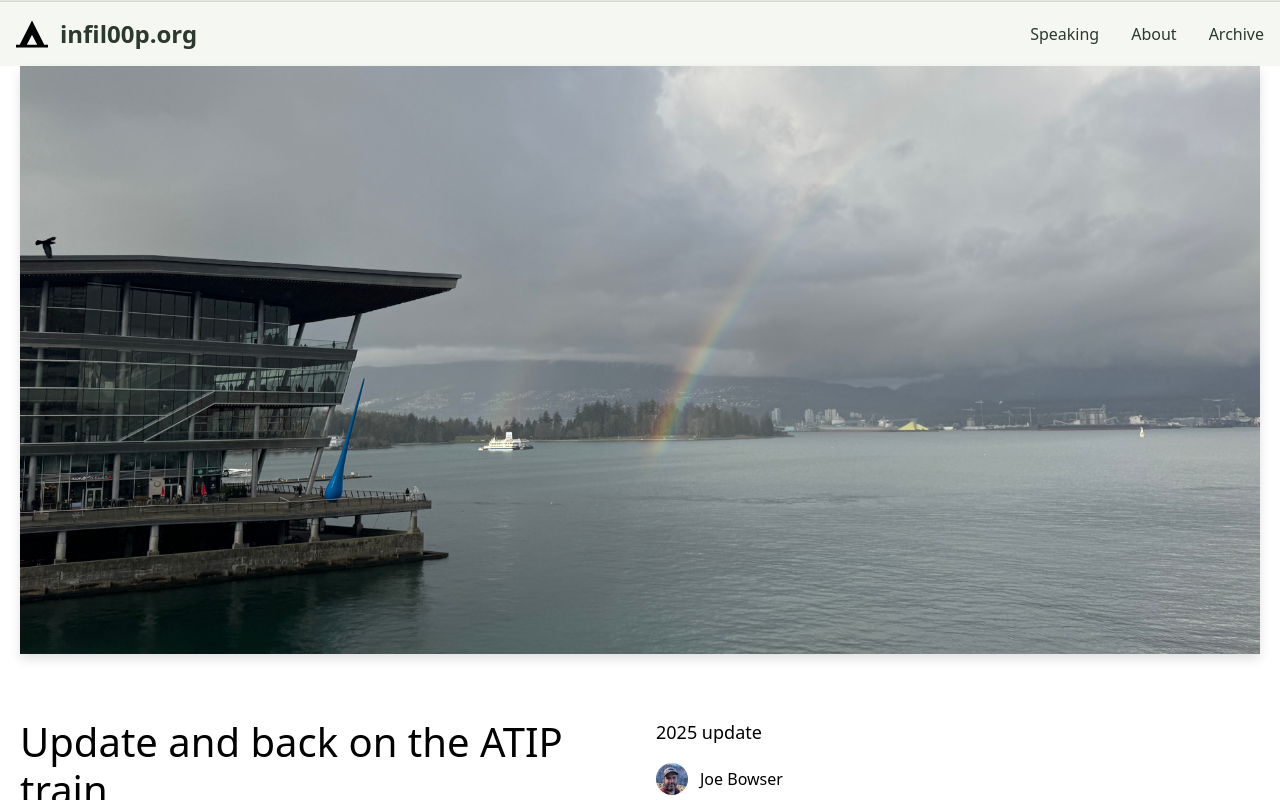
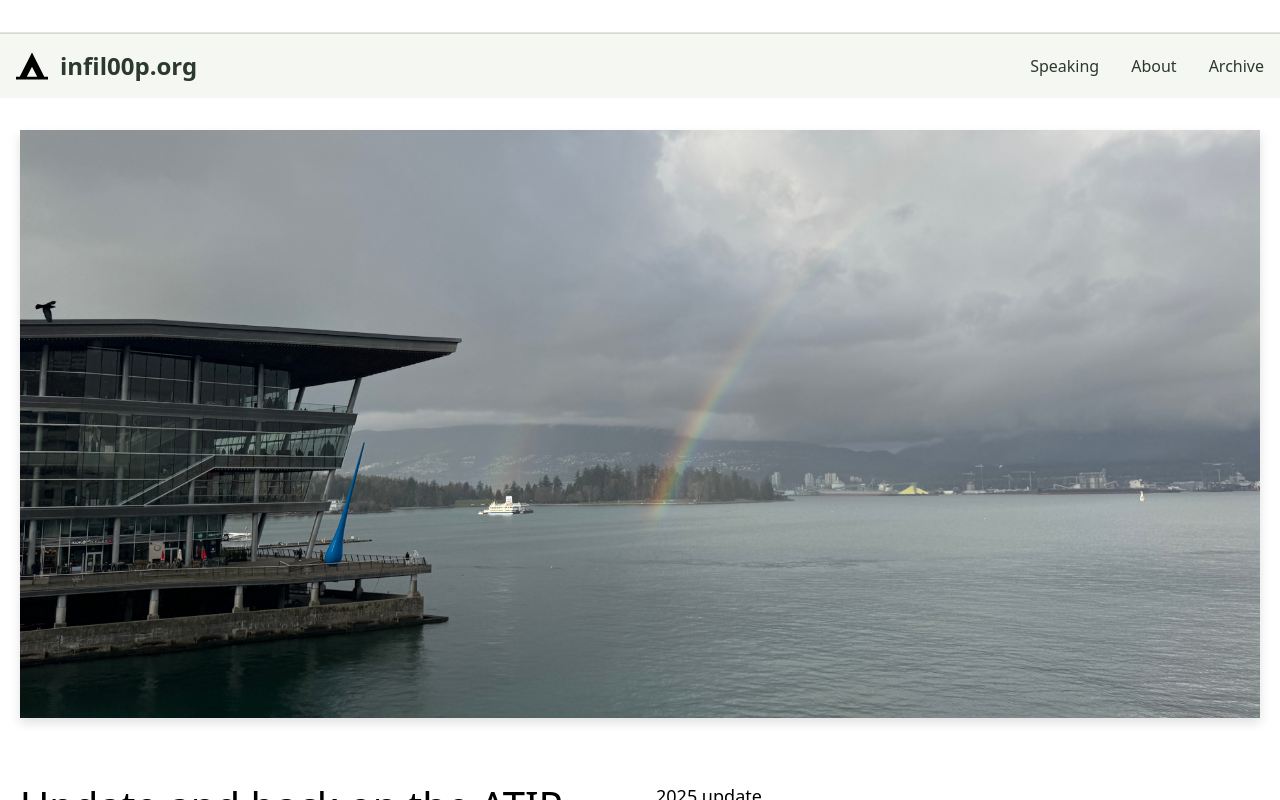
Before and after one commit to infil00p/infil00p.org, a Next.js app: page / in a window 1280 px wide. Shown: the top 800 px of the page. Built offline with nearby package versions, Linux system fonts and the light colour scheme.

Commit message:
Update container padding

```diff
--- a/components/container.tsx
+++ b/components/container.tsx
@@ -1,9 +1,15 @@
+import { ReactNode } from 'react'
+
 type Props = {
-  children?: React.ReactNode
+  children: ReactNode
 }
 
 const Container = ({ children }: Props) => {
-  return <div className="container mx-auto px-5">{children}</div>
+  return (
+    <div className="container mx-auto px-5 mt-8">
+      {children}
+    </div>
+  )
 }
 
 export default Container
--- a/pages/posts/[slug].tsx
+++ b/pages/posts/[slug].tsx
@@ -47,6 +47,7 @@ export default function Post({ post, morePosts, preview }: Props) {
         <title>{title}</title>
       </Head>
       <Header />
+      <div className="mt-8">
         <Container>
           {router.isFallback ? (
             <PostTitle>Loading…</PostTitle>
@@ -64,6 +65,7 @@ export default function Post({ post, morePosts, preview }: Props) {
             </>
           )}
         </Container>
+      </div>
     </Layout>
   )
 }
```
Lines whose indentation alone changed are shown as unchanged.
